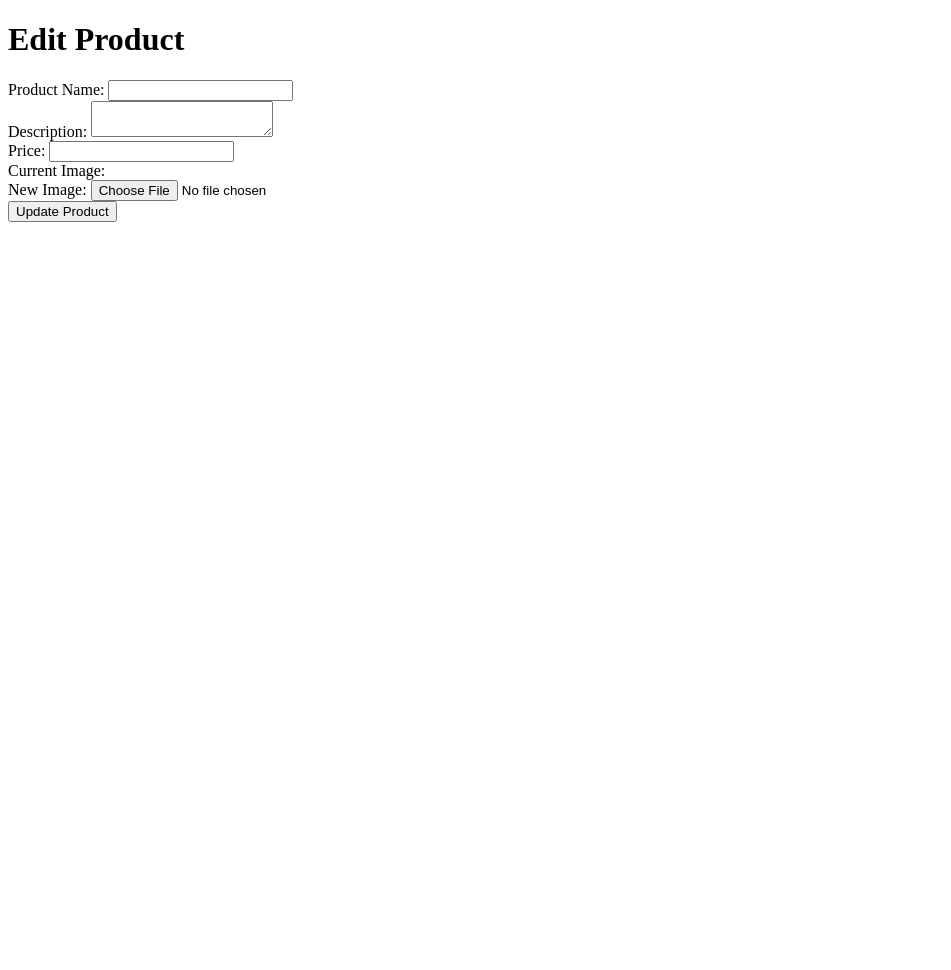
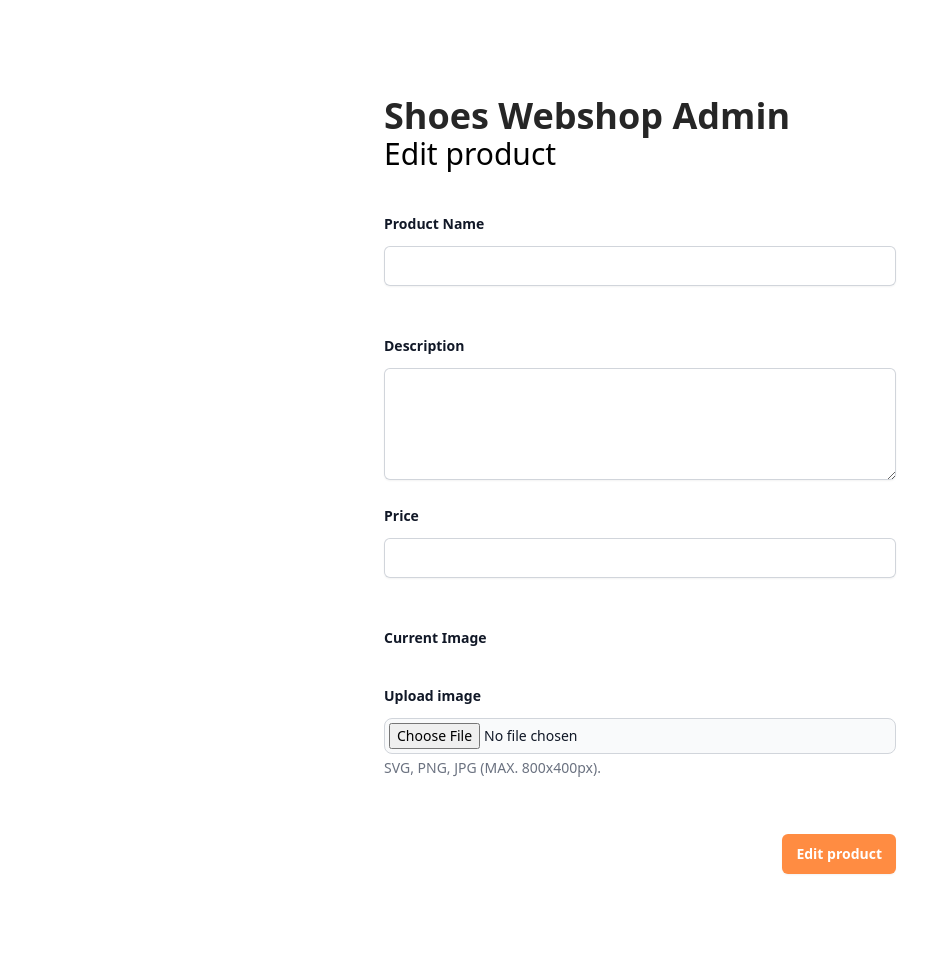
Before and after one commit to ZuzanaGabonayova/dwp, a PHP site: page /edit_product.php in a window 1280 px wide. Shown: the whole page, without its empty margins (0-951 px from the left). Before the commit the page ends 222 px from the top, so only its background shows below. Run offline with PHP 8.4, Linux system fonts and the light colour scheme; data that the repository does not hold is empty; some libraries are stand-ins or nearby versions.

Commit message:
update edit product page

```diff
--- a/edit_product.php
+++ b/edit_product.php
@@ -73,18 +73,56 @@ if ($_SERVER['REQUEST_METHOD'] == 'GET' && isset($_GET['id'])) {
 <html>
 <head>
     <title>Edit Product</title>
+    <script src="https://cdn.tailwindcss.com"></script>
 </head>
 <body>
-    <h1>Edit Product</h1>
-    <form action="edit_product.php" method="post" enctype="multipart/form-data">
-        <input type="hidden" name="id" value="<?php echo $id; ?>">
-        Product Name: <input type="text" name="name" value="<?php echo $name; ?>" required><br>
-        Description: <textarea name="description"><?php echo $description; ?></textarea><br>
-        Price: <input type="number" name="price" value="<?php echo $price; ?>" required><br>
-        Current Image: <img src="<?php echo $image; ?>" width="100"><br>
-        New Image: <input type="file" name="image" accept="image/*"><br>
-        <input type="submit" value="Update Product">
+    <div class="px-6 pb-24 pt-20 sm:pb-32 lg:px-8 lg:py-24">
+         <form class="mx-auto" action="edit_product.php" method="post" enctype="multipart/form-data">
+        <div class="mx-auto max-w-xl lg:max-w-lg">
+            <div class="mb-10">
+                <h1 class="text-4xl font-bold text-neutral-800">Shoes Webshop Admin</h1>
+                <h2 class="text-3xl">Edit product</h2>
+            </div>
+            <div class="grid grid-cols-1 gap-x-8 gap-y-6">
+                <div>
+                    <input type="hidden" name="id" value="<?php echo $id; ?>">
+                    <label for="first-name" class="block text-sm font-semibold leading-6 text-gray-900">Product Name</label>
+                    <div class="mt-2.5">
+                        <input value="<?php echo $name; ?>" class="block w-full rounded-md border-0 px-3.5 py-2 text-gray-900 shadow-sm ring-1 ring-inset ring-gray-300 placeholder:text-gray-400 focus:ring-2 focus:ring-inset focus:ring-indigo-600 sm:text-sm sm:leading-6" type="text" name="name" required><br>
+                    </div>
+                </div>
+                <div>
+                    <label for="description" class="block text-sm font-semibold leading-6 text-gray-900">Description</label>
+                    <div class="mt-2.5">
+                        <textarea  name="description" id="description" rows="4" class="block w-full rounded-md border-0 px-3.5 py-2 text-gray-900 shadow-sm ring-1 ring-inset ring-gray-300 placeholder:text-gray-400 focus:ring-2 focus:ring-inset focus:ring-indigo-600 sm:text-sm sm:leading-6"><?php echo $description; ?></textarea>
+                    </div>
+                </div>
+                <div>
+                    <label for="price" class="block text-sm font-semibold leading-6 text-gray-900">Price</label>
+                    <div class="mt-2.5">
+                        <input value="<?php echo $price; ?>" class="block w-full rounded-md border-0 px-3.5 py-2 text-gray-900 shadow-sm ring-1 ring-inset ring-gray-300 placeholder:text-gray-400 focus:ring-2 focus:ring-inset focus:ring-indigo-600 sm:text-sm sm:leading-6" type="number" name="price" required><br>
+                    </div>
+                </div>
+                <div>
+                    <label for="current_image" class="block text-sm font-semibold leading-6 text-gray-900">Current Image</label>
+                    <div class="mt-2.5">
+                        <img src="<?php echo $image; ?>" width="100">
+                    </div>
+                </div>
+                  <div>
+                    <label for="image" class="block text-sm font-semibold leading-6 text-gray-900">Upload image</label>
+                    <div class="mt-2.5">
+                        <input class="block w-full text-sm text-gray-900 border border-gray-300 rounded-lg cursor-pointer bg-gray-50  focus:outline-none  p-1" aria-describedby="file_input_help" id="file_input" name="image" type="file" accept="image/*">
+                        <p class="mt-1 text-sm text-gray-500 " id="file_input_help">SVG, PNG, JPG (MAX. 800x400px).</p>
+                    </div>
+                </div>
+            <div class="mt-8 flex justify-end">
+                <button type="submit" value="Update Product" class="rounded-md bg-[#FF8C42] px-3.5 py-2.5 text-center text-sm font-semibold text-white shadow-sm hover:bg-[#FF8C42]/80 focus-visible:outline focus-visible:outline-2 focus-visible:outline-offset-2 focus-visible:outline-indigo-600">Edit product</button>
+            </div>
+            </div>
+        </div>
     </form>
+    </div>
 
 </body>
 </html>
```
Also changed, not shown: images/2nf.png (added).
